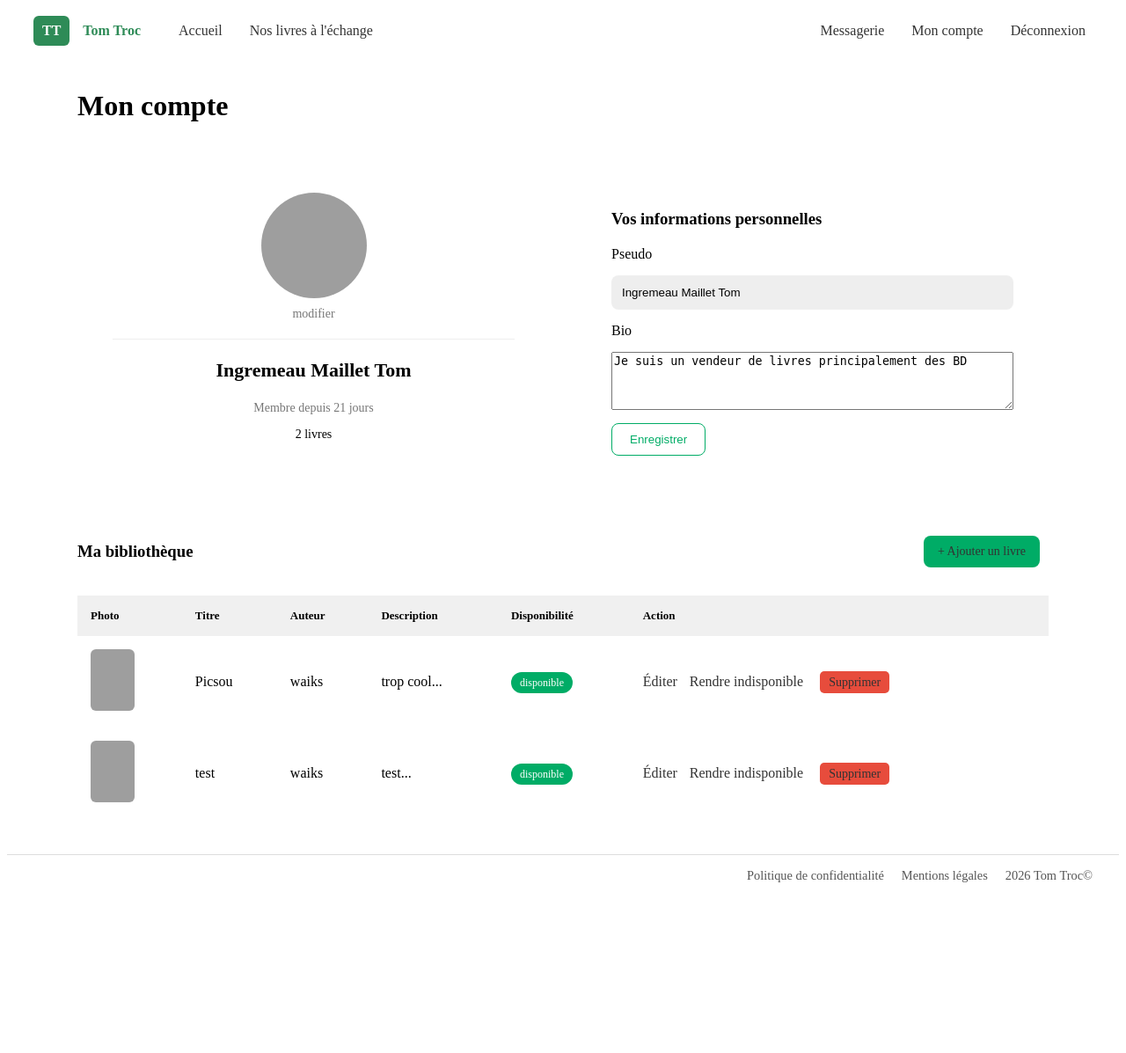
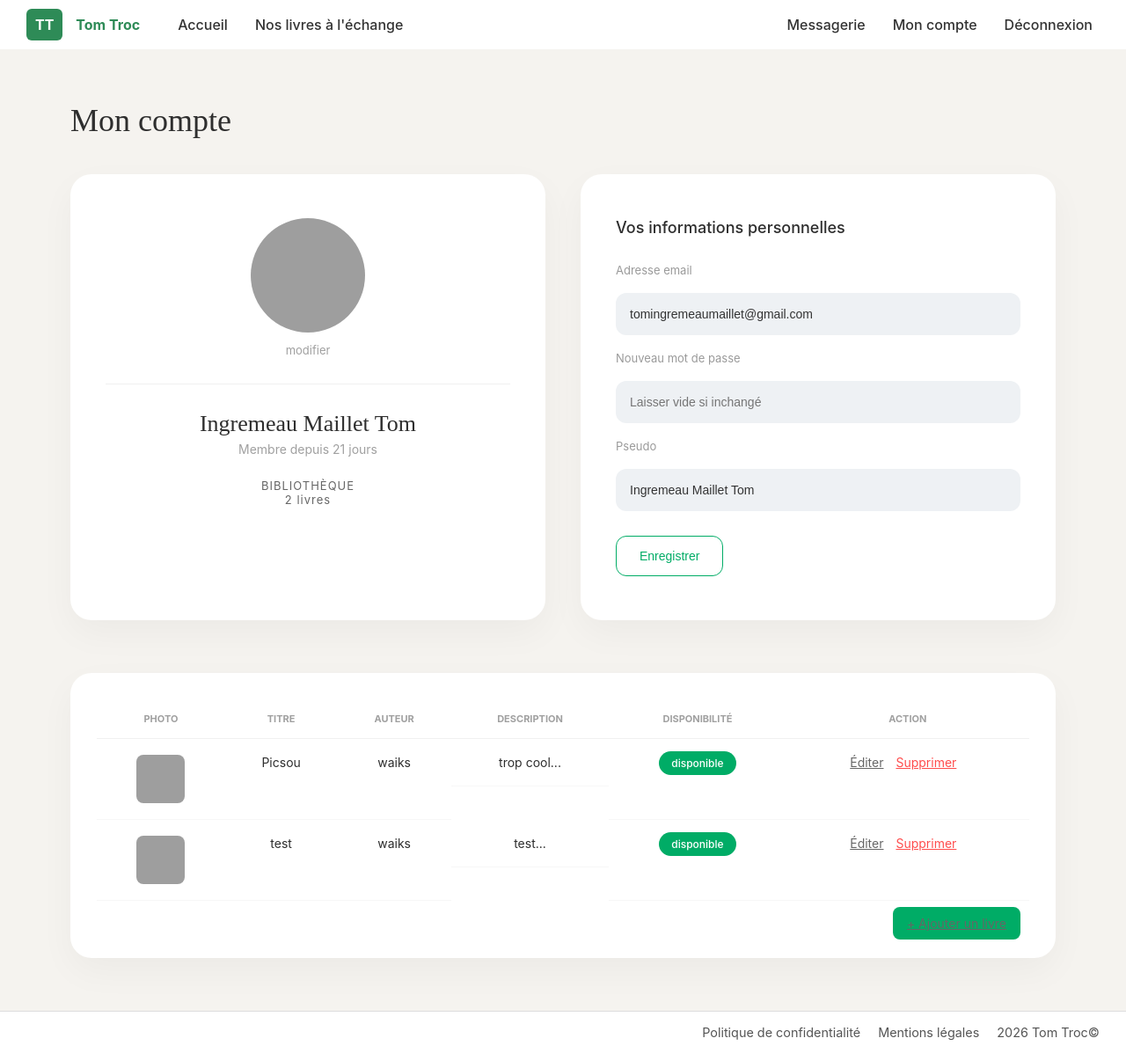
Before and after one commit to TomTrott/dev-option-b, a PHP site: page /Ingremeau_Tom_Option_B_4_repo_20032026/profile in a window 1280 px wide. Shown: the whole page at 88% size. Before the commit the page ends 1003 px from the top, so only its background shows below. Run offline with PHP 8.4, Linux system fonts and the light colour scheme; the visitor is signed in with stand-in values (Sample User, id 1); data comes from the database, SQL or seed files in the repository; grey boxes are pictures that could not be loaded.

Commit message:
Correction de toutes les choses nécessaire concernant la page profile que se soit design et fonctionnalité changement de mdp email et design du tableau

```diff
--- a/app/controllers/ProfileController.php
+++ b/app/controllers/ProfileController.php
@@ -38,34 +38,29 @@
         $this->view('profile/edit', ['user' => $utilisateur]);
     }
 
-    public function update() {
-        if (!isset($_SESSION['user_id'])) {
-            header('Location: ' . BASE_URL . 'auth/login');
-            exit;
-        }
-
-        if ($_SERVER['REQUEST_METHOD'] === 'POST') {
-            $nom = trim($_POST['username'] ?? '');
-            $bio = trim($_POST['bio'] ?? '');
-
-            if (empty($nom)) {
-                header('Location: ' . BASE_URL . 'profile/edit');
+    public function update()
+{
+    if (!isset($_SESSION['user_id']) || $_SERVER['REQUEST_METHOD'] !== 'POST') {
         exit;
     }
 
     $userManager = new UserManager();
 $user = $userManager->findById($_SESSION['user_id']);
 
-            $user->setUsername($nom);
-            $user->setBio($bio);
+$user->setUsername($_POST['username']);
+$user->setEmail($_POST['email']);
 
-            $userManager->updateProfile($user);
+$updatePassword = false;
+
+if (!empty($_POST['password'])) {
+    $hashedPassword = password_hash($_POST['password'], PASSWORD_DEFAULT);
+    $user->setPassword($hashedPassword);
+    $updatePassword = true;
+}
+
+$userManager->updateProfile($user, $updatePassword);
 
 header('Location: ' . BASE_URL . 'profile');
 exit;
 }
-
-        header('Location: ' . BASE_URL . 'profile/edit');
-        exit;
 }
-}
--- a/app/models/Manager/BookManager.php
+++ b/app/models/Manager/BookManager.php
@@ -32,7 +32,8 @@
 //met à jour un livre
     public function update(Book $book) {
     $stmt = $this->db->prepare("
-            UPDATE books SET title = ?, author = ?, description = ?
+        UPDATE books
+        SET title = ?, author = ?, description = ?, image = ?, is_available = ?
         WHERE id = ?
     ");
 
@@ -40,6 +41,8 @@
         $book->getTitle(),
         $book->getAuthor(),
         $book->getDescription(),
+        $book->getImage(),
+        $book->getIsAvailable(),
         $book->getId()
     ]);
 }
--- a/app/models/Manager/UserManager.php
+++ b/app/models/Manager/UserManager.php
@@ -33,16 +33,33 @@
         ]);
     }
 //met à jour le profil
-    public function updateProfile(User $user) {
+   public function updateProfile(User $user, $updatePassword = false) {
+
+    if ($updatePassword) {
         $stmt = $this->db->prepare("
-            UPDATE users SET username = ?, bio = ?
+            UPDATE users
+            SET username = ?, email = ?, password = ?
             WHERE id = ?
         ");
 
         return $stmt->execute([
             $user->getUsername(),
-            $user->getBio(),
+            $user->getEmail(),
+            $user->getPassword(),
             $user->getId()
         ]);
     }
+
+    $stmt = $this->db->prepare("
+        UPDATE users
+        SET username = ?, email = ?
+        WHERE id = ?
+    ");
+
+    return $stmt->execute([
+        $user->getUsername(),
+        $user->getEmail(),
+        $user->getId()
+    ]);
 }
+}
--- a/app/views/profile/index.php
+++ b/app/views/profile/index.php
@@ -6,11 +6,14 @@
     <h2 class="page-title">Mon compte</h2>
 
     <div class="profile-top">
+
         <!-- CARD GAUCHE -->
         <div class="profile-left">
             <div class="avatar"></div>
             <p class="edit-link">modifier</p>
+
             <hr>
+
             <h3><?= htmlspecialchars($user->getUsername()) ?></h3>
 
             <?php
@@ -26,31 +29,41 @@
                 $membreDepuis = $interval->d . ' jour' . ($interval->d > 1 ? 's' : '');
             }
             ?>
+
             <p class="member">Membre depuis <?= $membreDepuis ?></p>
-            <p class="library-count"><?= count($livres ?? []) ?> livres</p>
+
+            <p class="library-count">
+                BIBLIOTHÈQUE<br>
+                <?= count($livres ?? []) ?> livres
+            </p>
         </div>
 
         <!-- CARD DROITE -->
         <div class="profile-right">
             <h3>Vos informations personnelles</h3>
+
             <form method="POST" action="<?= BASE_URL ?>profile/update">
+
+    <label>Adresse email</label>
+    <input type="email" name="email"
+           value="<?= htmlspecialchars($user->getEmail()) ?>" required>
+
+    <label>Nouveau mot de passe</label>
+    <input type="password" name="password" placeholder="Laisser vide si inchangé">
+
     <label>Pseudo</label>
-                <input type="text" name="username" value="<?= htmlspecialchars($user->getUsername()) ?>" required>
-
-                <label>Bio</label>
-                <textarea name="bio" rows="4"><?= htmlspecialchars($user->getBio() ?? '') ?></textarea>
+    <input type="text" name="username"
+           value="<?= htmlspecialchars($user->getUsername()) ?>" required>
 
     <button type="submit">Enregistrer</button>
 </form>
         </div>
+
     </div>
 
     <!-- TABLE LIVRES -->
     <div class="profile-books">
-        <div class="profile-books-header">
-            <h3>Ma bibliothèque</h3>
-            <a href="<?= BASE_URL ?>books/create" class="btn-add">+ Ajouter un livre</a>
-        </div>
+
         <table>
             <thead>
                 <tr>
@@ -62,10 +75,12 @@
                     <th>Action</th>
                 </tr>
             </thead>
+
             <tbody>
                 <?php if (!empty($livres)): ?>
                     <?php foreach ($livres as $livre): ?>
                         <tr>
+
                             <td>
     <?php if (!empty($livre->getImage())): ?>
         <img src="<?= BASE_URL ?>uploads/<?= $livre->getImage() ?>" alt="">
@@ -75,25 +90,23 @@
 <td><?= htmlspecialchars($livre->getAuthor()) ?></td>
 <td>
     <?= !empty($livre->getDescription())
-                                    ? htmlspecialchars(substr($livre->getDescription(), 0, 80)) . '...'
+        ? htmlspecialchars(substr($livre->getDescription(), 0, 90)) . '...'
         : '-' ?>
 </td>
+
                             <td>
                                 <span class="status <?= $livre->getIsAvailable() ? 'ok' : 'no' ?>">
-                                    <?= $livre->getIsAvailable() ? 'disponible' : 'non dispo.' ?>
+                                    <?= $livre->getIsAvailable() ? 'disponible' : 'non disponible' ?>
                                 </span>
                             </td>
+
                             <td>
                                 <a href="<?= BASE_URL ?>books/edit?id=<?= $livre->getId() ?>">Éditer</a>
-    <a href="<?= BASE_URL ?>books/toggleAvailability?id=<?= $livre->getId() ?>&isAvailable=<?= !$livre->getIsAvailable() ?>">
-        <?= $livre->getIsAvailable() ? 'Rendre indisponible' : 'Rendre disponible' ?>
-    </a>
                                 <a href="<?= BASE_URL ?>books/delete?id=<?= $livre->getId() ?>"
                                    onclick="return confirm('Êtes-vous sûr de vouloir supprimer ce livre ?');"
-       class="btn-delete">
-        Supprimer
-    </a>
+                                   class="btn-delete">Supprimer</a>
                             </td>
+
                         </tr>
                     <?php endforeach; ?>
                 <?php else: ?>
@@ -103,6 +116,12 @@
                 <?php endif; ?>
             </tbody>
         </table>
+
+        <!-- BOUTON AJOUTER LIVRE À CÔTÉ DE LA TABLE -->
+        <div style="text-align:right; margin-top: 15px;">
+            <a href="<?= BASE_URL ?>books/create" class="btn-add">+ Ajouter un livre</a>
+        </div>
+
     </div>
 </div>
 
--- a/public/styles/profil/profil.css
+++ b/public/styles/profil/profil.css
@@ -1,102 +1,140 @@
+/* RESET */
+* {
+    margin: 0;
+    padding: 0;
+    box-sizing: border-box;
+}
+
+/* GLOBAL */
+body {
+    background-color: #F5F3EF;
+    font-family: 'Inter', sans-serif;
+    color: #2E2E2E;
+}
 
 /* TITRE */
 .page-title {
     font-family: 'Playfair Display', serif;
-    font-size: 32px;
-    margin: 40px 80px;
+    font-size: 36px;
+    font-weight: 500;
+    margin: 60px 80px 40px;
 }
 
-/* LAYOUT TOP */
+/* LAYOUT */
 .profile-top {
     display: flex;
-    gap: 30px;
+    gap: 40px;
     padding: 0 80px;
 }
 
-/* CARD GAUCHE */
+/* CARDS */
+.profile-left,
+.profile-right,
+.profile-books {
+    background: #FFFFFF;
+    border-radius: 24px;
+    box-shadow: 0 15px 40px rgba(0,0,0,0.04);
+}
+
+/* LEFT CARD */
 .profile-left {
-    background: #fff;
     flex: 1;
-    padding: 40px;
-    border-radius: 20px;
+    padding: 50px 40px;
     text-align: center;
 }
 
-/* avatar rond */
 .avatar {
-    width: 120px;
-    height: 120px;
+    width: 130px;
+    height: 130px;
     border-radius: 50%;
     background: url("../../uploads/default.jpg") center/cover;
     margin: auto;
 }
 
-/* lien modifier */
 .edit-link {
-    color: #777;
-    font-size: 14px;
-    margin: 10px 0;
+    font-size: 13px;
+    color: #A0A0A0;
+    margin-top: 12px;
+    cursor: pointer;
 }
 
-/* ligne */
 .profile-left hr {
-    margin: 20px 0;
+    margin: 30px 0;
     border: none;
     height: 1px;
-    background: #eee;
+    background: #F0F0F0;
 }
 
 .profile-left h3 {
-    font-family: 'Playfair Display';
-    font-size: 22px;
+    font-family: 'Playfair Display', serif;
+    font-size: 26px;
+    font-weight: 500;
+    margin-bottom: 5px;
 }
 
 .member {
-    color: #777;
     font-size: 14px;
+    color: #A0A0A0;
 }
 
 .library-count {
-    margin-top: 10px;
-    font-size: 14px;
+    margin-top: 25px;
+    font-size: 13px;
+    color: #666;
+    letter-spacing: 1px;
 }
 
-/* CARD DROITE */
+/*RIGHT CARD */
 .profile-right {
-    background: #fff;
     flex: 1;
-    padding: 40px;
-    border-radius: 20px;
+    padding: 50px 40px;
 }
 
 .profile-right h3 {
-    margin-bottom: 20px;
+    font-size: 18px;
+    font-weight: 500;
+    margin-bottom: 30px;
 }
 
 /* FORM */
 .profile-right form {
     display: flex;
     flex-direction: column;
-    gap: 15px;
+    gap: 18px;
 }
 
-.profile-right input {
-    padding: 12px;
-    border-radius: 8px;
-    border: none;
-    background: #eee;
+.profile-right label {
+    font-size: 13px;
+    color: #9A9A9A;
 }
 
-/* bouton */
+.profile-right input,
+.profile-right textarea {
+    padding: 16px;
+    border-radius: 12px;
+    border: none;
+    background: #EEF1F4;
+    font-size: 14px;
+    color: #333;
+}
+
+.profile-right textarea {
+    resize: none;
+}
+
+/* BUTTON */
 .profile-right button {
-    width: fit-content;
-    padding: 10px 20px;
-    border-radius: 8px;
+    margin-top: 10px;
+    padding: 14px 26px;
+    border-radius: 12px;
     border: 1px solid #00AC66;
     background: transparent;
     color: #00AC66;
+    font-size: 14px;
+    font-weight: 500;
     cursor: pointer;
-    transition: 0.3s;
+    width: fit-content;
+    transition: all 0.25s ease;
 }
 
 .profile-right button:hover {
@@ -104,67 +142,136 @@
     color: #fff;
 }
 
-/* TABLE */
+/* BOOKS SECTION */
 .profile-books {
-    margin: 40px 80px;
-    background: #fff;
-    border-radius: 20px;
-    overflow: hidden;
+    margin: 60px 80px;
+    padding: 30px;
 }
 
+/* HEADER */
+.profile-books-header {
+    display: flex;
+    justify-content: space-between;
+    align-items: center;
+    margin-bottom: 20px;
+}
+
+.profile-books-header h3 {
+    font-size: 18px;
+    font-weight: 500;
+}
+
+/* TABLE */
 .profile-books table {
     width: 100%;
     border-collapse: collapse;
 }
 
-.profile-books th,
-.profile-books td {
-    padding: 15px;
-    text-align: left;
+.profile-books thead {
+    border-bottom: 1px solid #F0F0F0;
 }
 
-/* header */
-.profile-books thead {
-    background: #f0f0f0;
-    font-size: 13px;
+.profile-books th {
+    font-size: 11px;
+    color: #A0A0A0;
+    text-transform: uppercase;
+    padding: 15px;
 }
 
-/* image */
-.profile-books img {
-    width: 50px;
-    height: 70px;
-    object-fit: cover;
-    border-radius: 6px;
+/* Alignement général des cellules */
+.profile-books td {
+    vertical-align: top;
+    text-align: center;
+    padding: 18px 15px;
+    font-size: 14px;
+    border-bottom: 1px solid #F7F7F7;
 }
 
-/* status */
+/* Style pour les images en carré et centrées */
+.profile-books img {
+    width: 55px;
+    height: 55px;
+    object-fit: cover;
+    border-radius: 8px;
+    display: block;
+    margin: 0 auto;
+}
+
+/* Limiter la description à 3 lignes max et centrer */
+.profile-books td:nth-child(4) {
+    max-width: 200px;
+    overflow: hidden;
+    text-overflow: ellipsis;
+    display: -webkit-box;
+    -webkit-line-clamp: 3;
+    -webkit-box-orient: vertical;
+    white-space: normal;
+    text-align: center;
+    margin: 0 auto;
+}
+
+/* Alignement des boutons "Éditer" et "Supprimer" */
+.profile-books td:last-child {
+    text-align: center;
+    white-space: nowrap;
+}
+
+/* STATUS */
 .status {
-    padding: 5px 10px;
-    border-radius: 20px;
+    padding: 6px 14px;
+    border-radius: 50px;
     font-size: 12px;
-    color: white;
+    font-weight: 500;
 }
 
 .status.ok {
     background: #00AC66;
+    color: #ffffff;
 }
 
 .status.no {
     background: #F67280;
+    color: #ffffff;
 }
 
-/* actions */
+/* ACTIONS */
 .profile-books a {
+    font-size: 14px;
+    text-decoration: underline;
     margin-right: 10px;
-    text-decoration: none;
-    color: #333;
 }
 
-.profile-books a.delete {
-    color: red;
+/* Lien éditer */
+.profile-books a:not(.btn-delete) {
+    color: #666;
 }
 
-/* EDIT BOOK PAGE */
+/* Bouton supprimer */
+.btn-delete {
+    color: #ff4d4d;
+}
+
+/* Hover supprimer */
+.btn-delete:hover {
+    color: #b30000;
+}
+
+/* ADD BUTTON */
+.btn-add {
+    background-color: #00AC66;
+    color: #fff;
+    padding: 10px 16px;
+    border-radius: 8px;
+    text-decoration: none;
+    font-size: 14px;
+    transition: 0.3s;
+}
+
+.btn-add:hover {
+    background-color: #019e5c;
+}
+
+/* EDIT BOOK PAGE*/
 .edit-book-page {
     background-color: #F5F3EF;
     padding: 40px 80px;
@@ -190,7 +297,6 @@
 }
 
 .edit-book-page label {
-    font-family: 'Inter', sans-serif;
     font-size: 14px;
     font-weight: 500;
     color: #333;
@@ -202,7 +308,6 @@
     border-radius: 8px;
     border: 1px solid #ddd;
     background: #eee;
-    font-family: 'Inter', sans-serif;
     font-size: 14px;
     resize: vertical;
     min-height: 100px;
@@ -218,7 +323,6 @@
     cursor: pointer;
     transition: 0.3s;
     align-self: flex-end;
-    font-family: 'Inter', sans-serif;
     font-weight: 500;
 }
 
@@ -227,23 +331,22 @@
     color: #fff;
 }
 
-.btn-delete {
-    color: #fff;
-    background-color: #e74c3c;
-    padding: 5px 10px;
-    border-radius: 5px;
-    text-decoration: none;
-    margin-left: 5px;
-    font-size: 14px;
-    transition: background 0.3s;
-}
+/* RESPONSIVE */
+@media (max-width: 768px) {
+    .page-title {
+        margin: 30px 20px;
+    }
 
-.btn-delete:hover {
-    background-color: #c0392b;
-}
+    .profile-top {
+        flex-direction: column;
+        padding: 0 20px;
+    }
 
-/* Responsive */
-@media (max-width: 768px) {
+    .profile-books {
+        margin: 30px 20px;
+        padding: 20px;
+    }
+
     .edit-book-page {
         padding: 20px;
     }
@@ -252,24 +355,3 @@
         padding: 20px;
     }
 }
-
-.profile-books-header {
-    display: flex;
-    justify-content: space-between;
-    align-items: center;
-    margin-bottom: 20px;
-}
-
-.btn-add {
-    background-color: #00AC66;
-    color: #fff;
-    padding: 10px 16px;
-    border-radius: 8px;
-    text-decoration: none;
-    font-size: 14px;
-    transition: 0.3s;
-}
-
-.btn-add:hover {
-    background-color: #019e5c;
-}
```
Also changed, not shown: app/controllers/BooksController.php (+33 -0 lines), app/views/books/create.php (+19 -13 lines), app/views/books/edit.php (+6 -5 lines), public/uploads/1775658506_Synchro_Dev-_Antoine_OLLIER_Photographie-1.jpg (deleted), public/uploads/1775679645_Auriault-Owen--Ingremeau-Tom-Synchrodev.jpg (added). Lines whose indentation alone changed are shown as unchanged.
